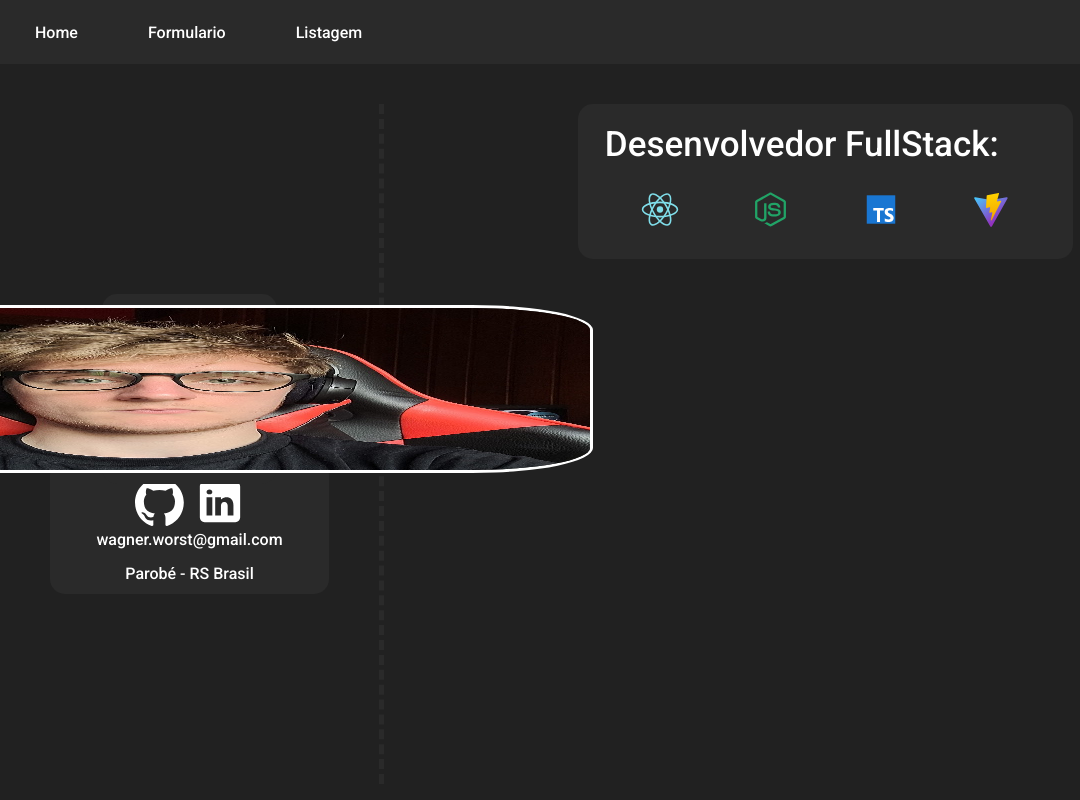
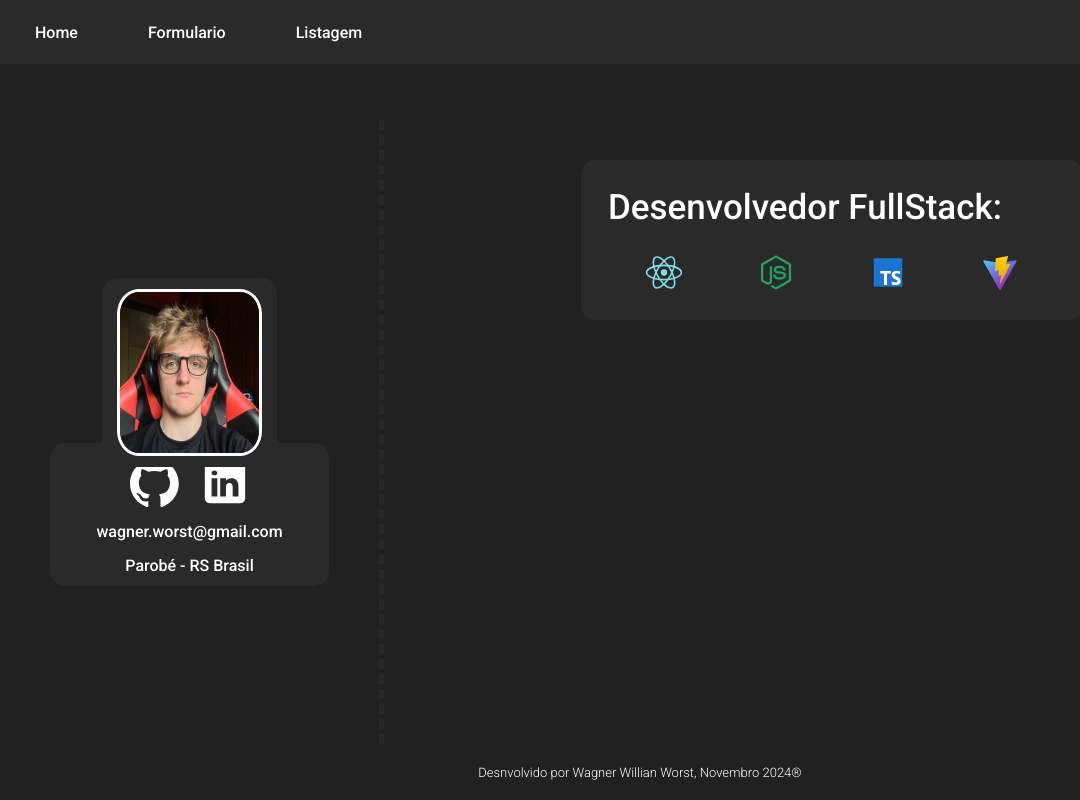
Before and after one commit to wagnerworst/ReactJS, a React (Vite) app in the folder app-react/: page / in a window 1280 px wide. Shown: the whole page, without its empty margins (0-1080 px from the left). Built offline with nearby package versions, Linux system fonts and the light colour scheme.

Commit message:
Implementa o Grid Layout

```diff
--- a/app-react/src/App.css
+++ b/app-react/src/App.css
@@ -2,11 +2,26 @@
   margin: 0px;
   padding: 0px;
   text-decoration: none;
+}
+html{
+  min-width: 621.25px;
+  min-height: 475px;
 }
 body{
   font-family: "Roboto", serif;
   font-weight: 500;
   font-style: normal;
   background-color: rgba(33,33,33);
-  color: white;
+  color: rgba(255, 255, 255);
+
 }
+#root{
+  display: grid;
+  grid-template-areas:
+    "nav nav"
+		"aside section"
+    "footer footer"
+	;
+  grid-template-columns: 30vw 70vw;
+  grid-template-rows: 15vh 78vh 7vh;
+}
--- a/app-react/src/App.tsx
+++ b/app-react/src/App.tsx
@@ -5,16 +5,19 @@ import HomeCustom from './pages/Home/home.styled';
 import FormularioCustom from './pages/Formulario/formulario.styled';
 import ListagemCustom from './pages/Listagem/listagem.styled';
 import ListagemDetalhesCustom from './pages/ListagemDetalhes/listagemDetalhes.styled';
+import AsideCustom from './Components/Aside/aside.styled';
+import FooterCustom from './Components/Footer/footer.styled';
 
 
 const App = () => {
   return (
 
       <BrowserRouter>
-        <MenuCustom />
-
+          <MenuCustom/>
+          <AsideCustom/>
+          <section>
             <Routes>
-            <Route path='/' element={<HomeCustom />}></Route>
+              <Route path='/' element={<HomeCustom/>}></Route>
               <Route path='/formulario' element={<FormularioCustom/>}></Route>
               <Route path='/listagem'>
                 <Route index element={<ListagemCustom/>}/>
@@ -22,7 +25,8 @@ const App = () => {
               </Route>
               <Route path='*' element={<h1>404 - Não Encontrado</h1>}></Route>
             </Routes>
-
+          </section>
+          <FooterCustom/>
       </BrowserRouter>
   )
 }
--- a/app-react/src/Components/Aside/aside.styled.ts
+++ b/app-react/src/Components/Aside/aside.styled.ts
@@ -2,7 +2,7 @@ import styled from "styled-components";
 import Aside from ".";
 
 const AsideCustom = styled(Aside)`
-  aside{
+    min-width: 248px;
     grid-area: aside;
     display: flex;
     align-items: center;
@@ -17,6 +17,8 @@ const AsideCustom = styled(Aside)`
       background-color: rgba(42,42,42);
 
       &.logo{
+        min-width: 125px;
+        min-height: 117px;
         display: flex;
         justify-content: center;
         padding: 3%;
@@ -29,11 +31,13 @@ const AsideCustom = styled(Aside)`
           border-radius: 15%;
           border-style: solid;
 
-          width: auto;
+          width: 90%;
           height: auto;
         }
       }
       &.info{
+        min-width: 200px;
+        min-height: 121px;
         display: flex;
         flex-direction: column;
         justify-content: end;
@@ -52,6 +56,11 @@ const AsideCustom = styled(Aside)`
 
           a > * {
             height: 48px;
+            padding: 5px;
+          }
+
+          a:hover{
+            background-color: rgba(32,32,32);
           }
         }
 
@@ -63,7 +72,7 @@ const AsideCustom = styled(Aside)`
         }
       }
     }
-  }
+
 `;
 
 export default AsideCustom;
--- /dev/null
+++ b/app-react/src/Components/Footer/Footer.tsx
@@ -0,0 +1,15 @@
+interface FooterProps{
+  className?: string
+}
+
+const Footer = ({className}: FooterProps) => {
+  return (
+    <>
+      <footer className={`${className}`}>
+        <h4>Desnvolvido por Wagner Willian Worst, Novembro 2024®</h4>
+      </footer>
+    </>
+  )
+}
+
+export default Footer;
--- /dev/null
+++ b/app-react/src/Components/Footer/footer.styled.ts
@@ -0,0 +1,16 @@
+import styled from "styled-components";
+import Footer from "./Footer";
+
+const FooterCustom = styled(Footer)`
+display: flex;
+justify-content: center;
+align-items: center;
+grid-area: footer;
+  h4{
+    font-weight: 300;
+    font-size: small;
+    color: rgba(255,255,255);
+  }
+`;
+
+export default FooterCustom;
--- a/app-react/src/Components/Menu/menu.styled.ts
+++ b/app-react/src/Components/Menu/menu.styled.ts
@@ -6,6 +6,7 @@ display: flex;
 align-items: center;
 height: 8vh;
 background-color: rgba(42,42,42);
+grid-area: nav;
 /* Estilo para a lista */
 ul {
   list-style: none; /* Remove os marcadores */
--- a/app-react/src/pages/Formulario/formulario.styled.ts
+++ b/app-react/src/pages/Formulario/formulario.styled.ts
@@ -18,7 +18,7 @@ padding-top: 5vh;
 
   input{
     width: 70%;
-    height: 35px;
+    height: 3vh;
     border-radius: 15px;
     background-color: rgba(0,0,0,.5%);
     padding: 7px;
--- a/app-react/src/pages/Home/home.styled.ts
+++ b/app-react/src/pages/Home/home.styled.ts
@@ -2,76 +2,7 @@ import Home from ".";
 import styled from "styled-components";
 
 const HomeCustom = styled(Home)`
-  display: grid;
-  grid-template-areas:
-		"aside section"
-	;
-  grid-template-columns: 30vw 69vw;
-  grid-template-rows: 85vh;
-  margin-top: 5vh;
-
-  aside{
-    grid-area: aside;
-    display: flex;
-    align-items: center;
-    justify-content: center;
-    flex-direction: column;
-    padding: 1%;
-    border-right: dashed 5px;
-    border-color: rgba(42,42,42);
-
-    & > *{
-      border-radius: 15px;
-      background-color: rgba(42,42,42);
-
-      &.logo{
-        display: flex;
-        justify-content: center;
-        padding: 3%;
-        position: relative;
-        z-index: 1;
-        width: 12vw;
-        height: 20.93vh;
-
-        img{
-          border-radius: 15%;
-          border-style: solid;
-
-          width: auto;
-          height: auto;
-        }
-      }
-      &.info{
-        display: flex;
-        flex-direction: column;
-        justify-content: end;
-        padding: 3%;
-        gap: 5%;
-        position: relative;
-        z-index: 0;
-        width: 20vw;
-        height: 14vh;
-        margin-top: -3vh;
-
-        .links{
-          display: flex;
-          justify-content: center;
-          gap: 5%;
-
-          a > * {
-            height: 48px;
-          }
-        }
-
-        .contato{
-          display: flex;
-          flex-direction: column;
-          align-items: center;
-          gap: 15px;
-        }
-      }
-    }
-  }
+  padding-top: 5vh;
 
   section{
     grid-area: section;
@@ -79,6 +10,7 @@ const HomeCustom = styled(Home)`
     justify-content: center;
 
     .card{
+      min-width: 232px;
       display: flex;
       flex-direction: column;
       background-color: rgba(42,42,42);
@@ -98,6 +30,12 @@ const HomeCustom = styled(Home)`
         img{
           height: 5.2vh;
           width: 3vw;
+          display: block;
+        }
+
+        img:hover{
+          transform: rotate(360deg);
+          transition-duration: 2s;
         }
       }
     }
--- a/app-react/src/pages/Home/index.tsx
+++ b/app-react/src/pages/Home/index.tsx
@@ -1,6 +1,3 @@
-import Profile from "../../assets/profile.jpg"
-import GitHub from "../../assets/github.svg"
-import Linkedin from "../../assets/linkedin.svg"
 import React  from "../../assets/react.svg"
 import Node  from "../../assets/node.svg"
 import TypeScript  from "../../assets/ts.svg"
@@ -14,26 +11,6 @@ const Home = ({ className }: HomeProps) => {
   return (
     <>
       <main className={`${className}`}>
-        <aside >
-          <div className="logo">
-            <img src={ Profile } alt="" />
-          </div>
-          <div className="info">
-            <div className="links">
-              <a href="https://github.com/wagnerworst">
-                <img src={GitHub} alt="" />
-              </a>
-              <a href="https://linkedin.com/in/wagner-worst-229986129">
-                <img src={Linkedin} alt="Linkedin" />
-              </a>
-            </div>
-            <div className="contato">
-              <p>wagner.worst@gmail.com</p>
-              <p>Parobé - RS Brasil</p>
-            </div>
-          </div>
-        </aside>
-
         <section >
           <div className="card">
             <p>
--- a/app-react/src/pages/Listagem/index.tsx
+++ b/app-react/src/pages/Listagem/index.tsx
@@ -17,7 +17,6 @@ const Listagem = ({className}: ListagemProps) => {
           </thead>
 
           <tbody>
-
             <tr>
               <Link to="789">
                 <td>Recursos Humanos</td>
--- a/app-react/src/pages/Listagem/listagem.styled.ts
+++ b/app-react/src/pages/Listagem/listagem.styled.ts
@@ -2,10 +2,9 @@ import styled from "styled-components";
 import Listagem from ".";
 
 const ListagemCustom = styled(Listagem)`
-  margin-top: 7vh;
+  padding: 7vh;
   display: flex;
   justify-content: center;
-  width: 100vw;
 
   table {
     width: 50vw;
@@ -15,26 +14,25 @@ const ListagemCustom = styled(Listagem)`
     padding: 16px;
 
     thead {
-      background-color: $table-header-color;
+      background-color: rgba(255,255,255);
+      border-top: 16px;
 
       th {
         padding: 12px;
         text-align: left;
         border-bottom: 2px solid $border-color;
-        color: $text-color;
+        color: rgba(0,0,0,.9);
       }
     }
 
     tbody {
       tr {
         &:hover {
-          background-color: $table-row-hover-color;
+          background-color: rgba(50,50,50);
         }
 
         td {
           padding: 12px;
-          border-bottom: 1px solid $border-color;
-          color: $text-color;
         }
       }
     }
```
Lines whose indentation alone changed are shown as unchanged.
